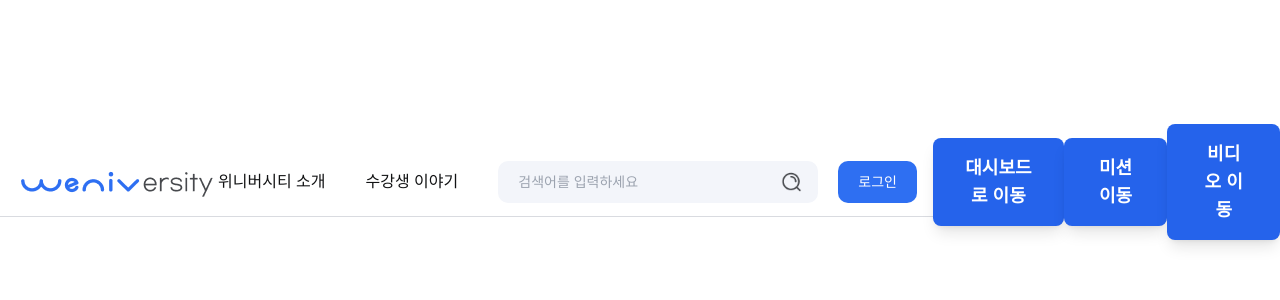
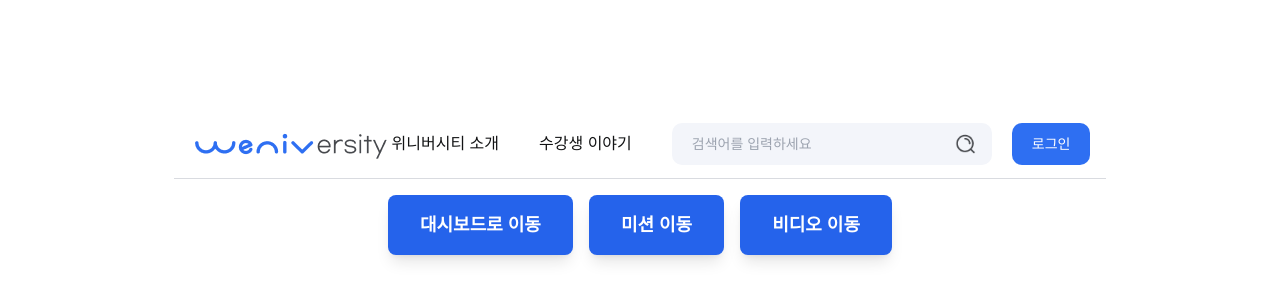
Before and after one commit to yeo-meme/weniversity-web, a React (Vite) app: page / in a window 1280 px wide. Shown: the part 218-518 px from the top of the page. Built offline with nearby package versions, Linux system fonts and the light colour scheme.

Commit message:
fix(ui): App.tsx conflict 해결 및 테스트 버튼과 헤더 UI 병합
- 헤더 UI와 버튼 위치 조정
- 외부 CDN(pretendard) 제거

```diff
--- a/src/App.tsx
+++ b/src/App.tsx
@@ -23,8 +23,9 @@ function App() {
   }
 
   return (
-    <div className="min-h-screen bg-white flex items-center justify-center font-pretendard">
+    <div className="min-h-screen bg-white flex flex-col items-center justify-center font-pretendard">
       <Header />
+      <div className="mt-4 flex gap-4">
         <button
           onClick={() => setShowDashboard(true)}
           className="px-8 py-4 bg-blue-600 text-white text-lg font-semibold rounded-lg hover:bg-blue-700 transition-colors shadow-lg"
@@ -44,7 +45,9 @@ function App() {
           비디오 이동
         </button>
       </div>
+    </div>
   );
+
 }
 
 export default App;
--- a/src/index.css
+++ b/src/index.css
@@ -1,7 +1,6 @@
 @tailwind base;
 @tailwind components;
 @tailwind utilities;
-@import url("https://cdn.jsdelivr.net/gh/orioncactus/pretendard@v1.3.9/dist/web/static/pretendard.min.css");
 
 /*
 :root {
```
Lines whose indentation alone changed are shown as unchanged.
